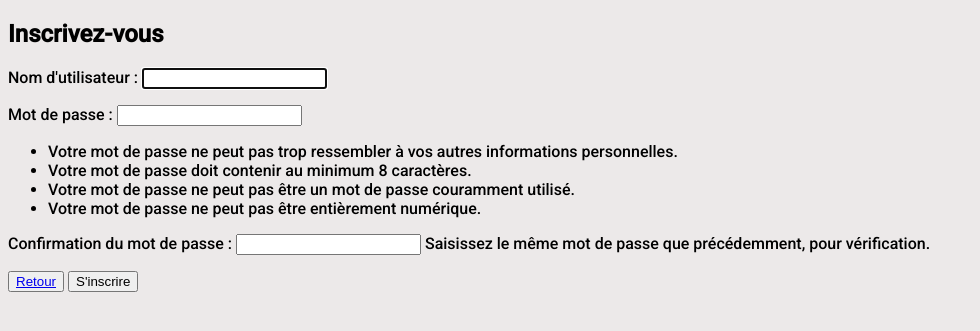
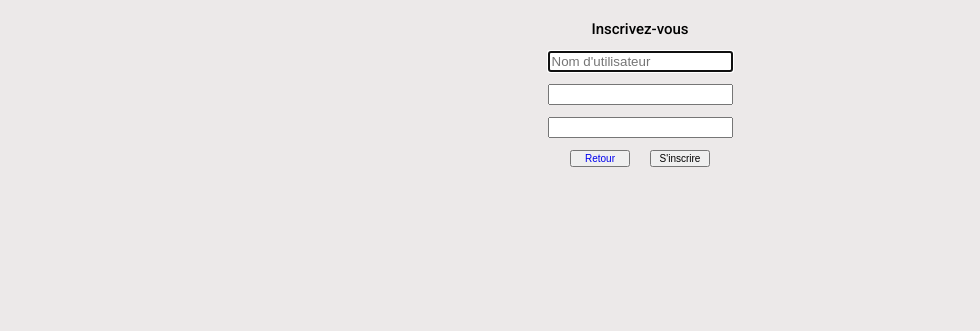
Before and after one commit to TrkSdi/P09_OC_LITReview_Django, a Django app: page /signup/ in a window 1280 px wide. Shown: the part 46-377 px from the top of the page, without its empty margins (0-980 px from the left). Run offline with Django 4.2, Linux system fonts and the light colour scheme.

Commit message:
css signup

```diff
--- a/src/login/forms.py
+++ b/src/login/forms.py
@@ -1,3 +1,4 @@
+from django import forms
 from login.models import CustomUser
 from django.contrib.auth.forms import UserCreationForm, AuthenticationForm
 
@@ -5,7 +6,7 @@ from django.contrib.auth.forms import UserCreationForm, AuthenticationForm
 class UserRegistrationForm(UserCreationForm):
     class Meta:
         model = CustomUser
-        fields = ("username",)
-        labels = {"username": "Nom d'utilisateur",
-                  "password": "Mot de passe",
-                  "password confirmation" : "Confirmez le mot de passe"}
+        fields = ("username", )
+        widgets = {'username': forms.fields.TextInput(attrs={'placeholder': "Nom d'utilisateur"}),
+                   'Password': forms.fields.TextInput(attrs={'placeholder': "Mot de passe"}),
+                   'Password confirmation': forms.fields.TextInput(attrs={'placeholder': "Confirmez mot de passe"})}
--- /dev/null
+++ b/src/login/static/css/signup.css
@@ -0,0 +1,39 @@
+.subscribe {
+
+    margin-top: 20px;
+    text-align: center;
+
+}
+
+h2 {
+    font-size: 15px;
+    font-weight: 500;
+}
+
+button, .validation-btn {
+    font-size: 10px;
+    width: 60px;
+
+}
+
+button a:visited {
+    color: black;
+}
+
+button a:link {
+    text-decoration: none;
+}
+
+.flex-btn {
+    display: flex;
+    justify-content: center;
+
+}
+
+.validation-btn {
+    margin-left: 20px;
+}
+
+p {
+    font-size: 12px;
+}
--- a/src/login/templates/login/signup.html
+++ b/src/login/templates/login/signup.html
@@ -1,18 +1,25 @@
 {% extends 'login/base.html'%}
-
+{% load static %}
+{% block css %}<link rel="stylesheet" href="{% static 'css/signup.css' %}">{% endblock %}
 {% block title %}<title>Formulaire d'inscription</title>{% endblock %}
 
 
 {% block content %}
 <section>
+    <div class="subscribe">
         <h2>Inscrivez-vous</h2>
             <form method="POST">
                 {% csrf_token %}
-        {{ form.as_p }}
+                <p>{{ form.username }}</p>
+                <p>{{ form.password1 }}</p>
+                <p>{{ form.password2 }}</p>
+                <div class="flex-btn">
                     <button type="button">
                         <a href="{% url 'login' %}">Retour</a>
                     </button>
-        <input type="submit" value="S'inscrire">
+                    <input class="validation-btn" type="submit" value="S'inscrire">
+                </div>
             </form>
+    </div>
 </section>
 {% endblock %}
```
Also changed, not shown: src/db.sqlite3. Lines whose indentation alone changed are shown as unchanged.
